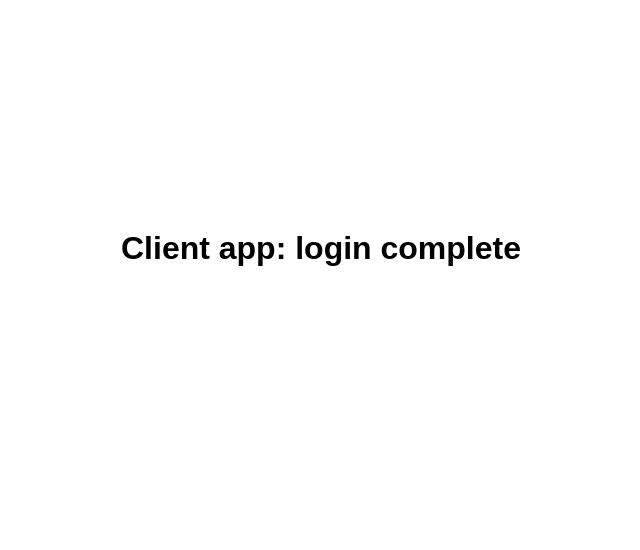
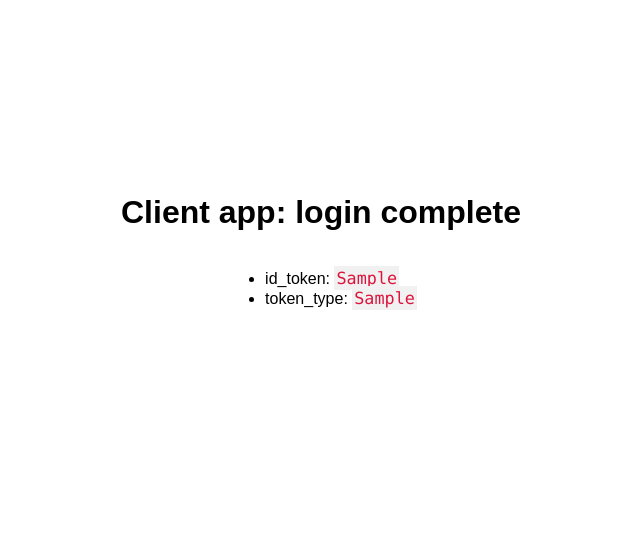
Before and after one commit to UN-ICC/icc-oidc-bridge, a Django app: template client/templates/token_result.html in a window 1280 px wide. Shown: the part 172-722 px from the top of the page, without its empty margins (327-967 px from the left). Run offline with Django 3.2, Linux system fonts and the light colour scheme; the template is opened without the code that fills it: most values are stand-ins (such as "Sample title", 1, 10 or a date in 2020).

Commit message:
fix(token): display result template

```diff
--- a/client/templates/token_result.html
+++ b/client/templates/token_result.html
@@ -8,6 +8,13 @@
     <style>
         body {
           font-family: Sans-Serif;
+        }
+        code {
+            font-family: Consolas,"courier new";
+            color: crimson;
+            background-color: #f1f1f1;
+            padding: 2px;
+            font-size: 105%;
         }
         code.multiline {
           display: block;
@@ -35,6 +42,11 @@
   <div class="container">
       <h1>Client app: login complete</h1>
 
+      <ul>
+          <li>id_token: <code>{{ id_token }}</code></li>
+          <li>token_type: <code>{{ token_type }}</code></li>
+      </ul>
+
   </div>
 </span>
 {% endblock %}
```
